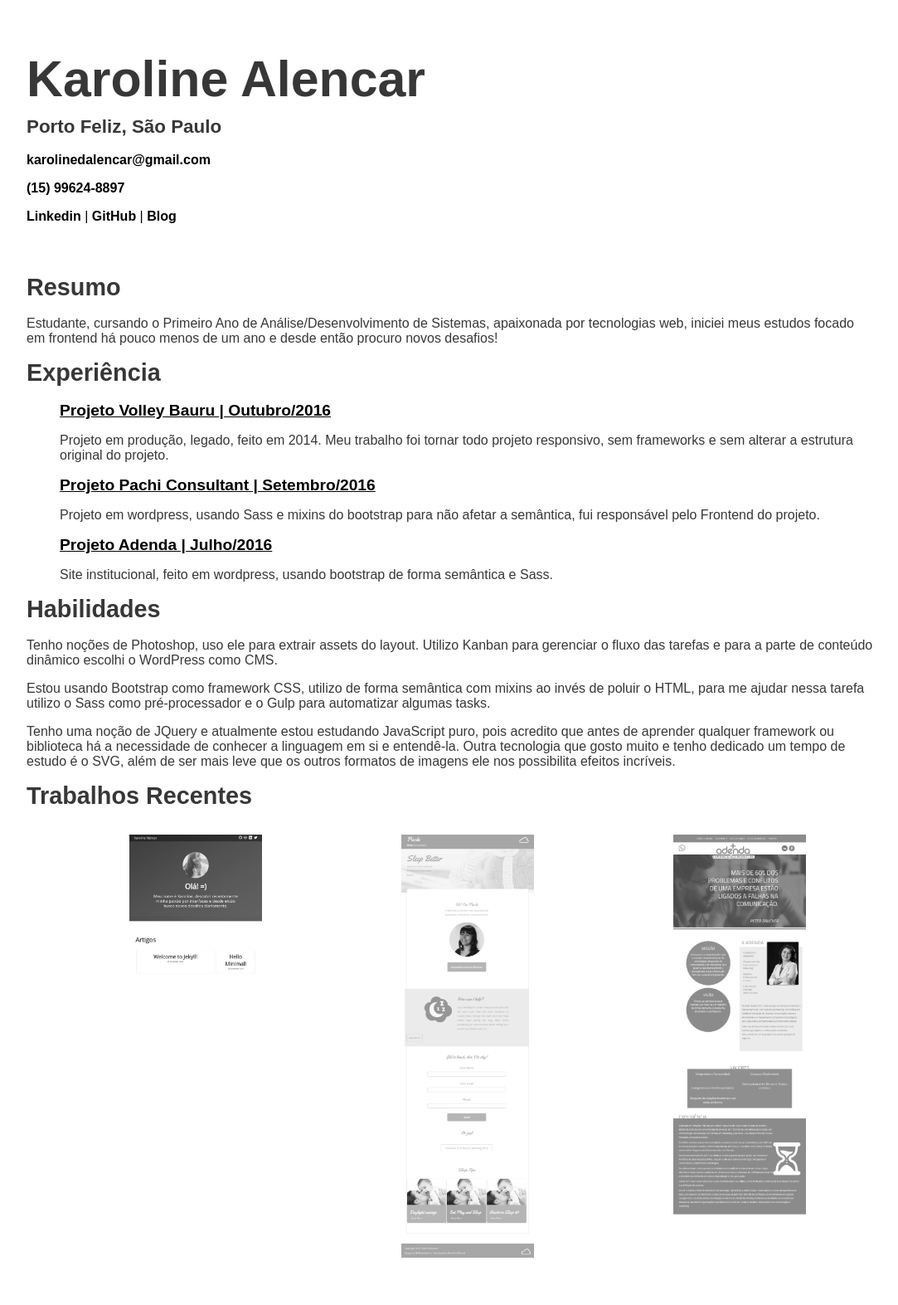
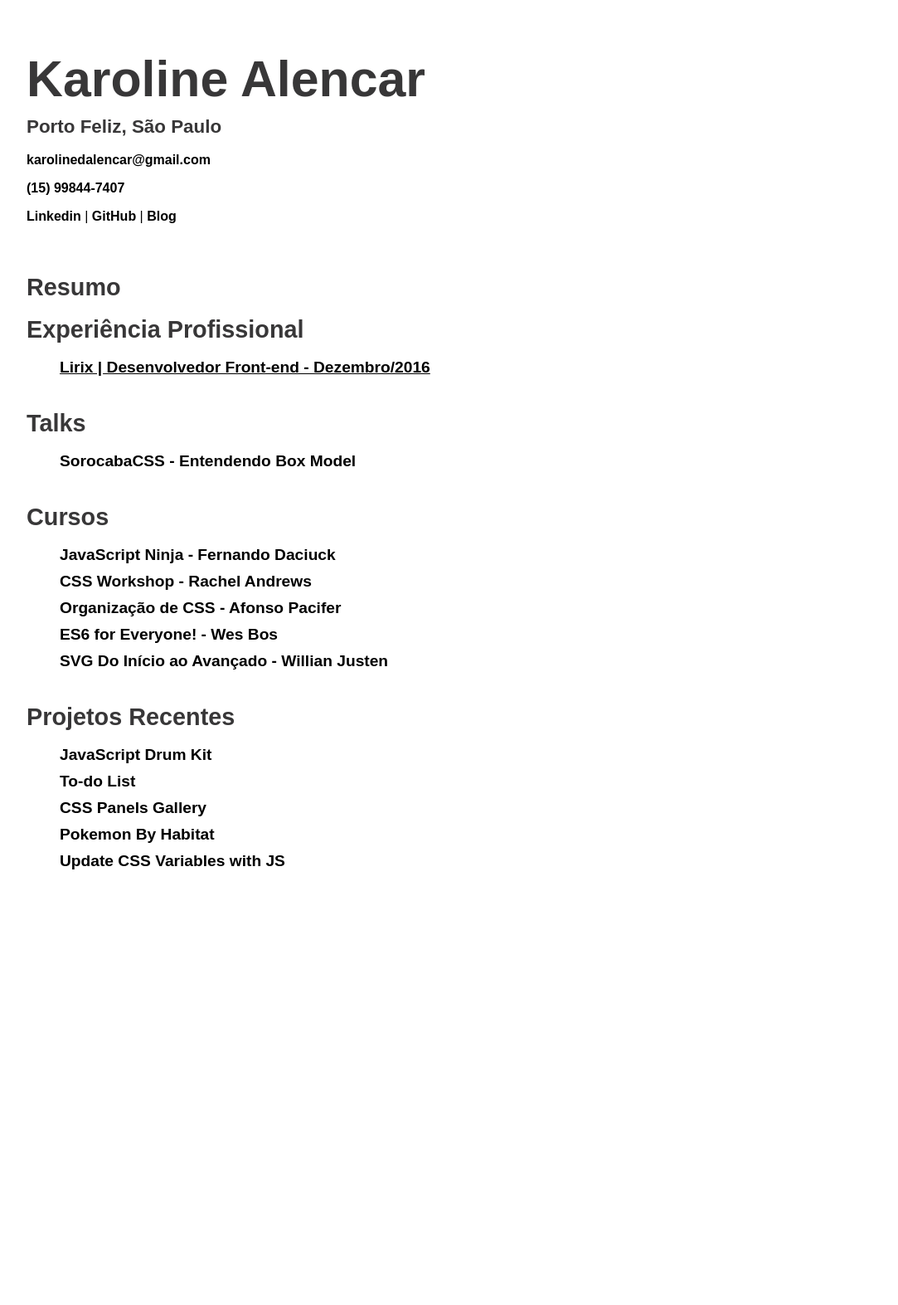
Before and after one commit to karolinedealencar/karolinedealencar.com.br, a Jekyll site: the page cv.html, which Jekyll copies as it is, in a window 1280 px wide. Shown: the whole page at 83% size, without its empty margins (96-1179 px from the left). Built offline with Jekyll 4.4.1, drawn with Linux system fonts in a browser that asks for light colours; after the commit the page ends 1089 px from its top, so only the background shows below that.

Commit message:
Update cv.html
updating cv

```diff
--- a/cv.html
+++ b/cv.html
@@ -65,6 +65,10 @@
     font-weight: bold;
   }
 
+  section {
+    margin-bottom: 40px;
+  }
+
   ul {
     list-style: none;
   }
@@ -73,9 +77,9 @@
     text-decoration: underline;
   }
 
-  .recents {
-    display: flex;
-    justify-content: space-around;
+  .recents li {
+    margin-bottom: 10px;
+    font-weight: lighter;
   }
 
   img {
@@ -115,7 +119,7 @@
           <h1>Karoline Alencar</h1>
           <h2>Porto Feliz, São Paulo</h2>
           <p>karolinedalencar@gmail.com</p>
-          <p>(15) 99624-8897</p>
+          <p>(15) 99844-7407</p>
           <a href="https://www.linkedin.com/in/karolinedealencar" target="_blank">Linkedin</a> |
           <a href="https://www.github.com/KarolinedeAlencar" target="_blank">GitHub</a> |
           <a href="https://karolinedealencar.github.io/" target="_blank">Blog</a>
@@ -125,15 +129,18 @@
         <article>
           <h3>Resumo</h3>
           <p>
-            Estudante, cursando o Primeiro Ano de Análise/Desenvolvimento de Sistemas,
-            apaixonada por tecnologias web, iniciei meus estudos focado em frontend
-            há pouco menos de um ano e desde então procuro novos desafios!
+
           </p>
         </article>
         <section>
-          <h3>Experiência</h3>
+          <h3>Experiência Profissional</h3>
           <ul>
             <li>
+              <a class="exp-link" href="https://www.lirix.com.br/" target="_blank">
+                Lirix | Desenvolvedor Front-end - Dezembro/2016
+              </a>
+            </li>
+            <!-- <li>
               <a class="exp-link" href="http://www.voleibauru.com.br/" target="_blank">
                 Projeto Volley Bauru | Outubro/2016
               </a>
@@ -159,10 +166,10 @@
               <p>
                 Site institucional, feito em wordpress, usando bootstrap de forma semântica e Sass.
               </p>
-            </li>
+            </li> -->
           </ul>
         </section>
-        <section>
+        <!-- <section>
           <h3>Habilidades</h3>
           <p>
             Tenho noções de Photoshop, uso ele para extrair assets do layout.
@@ -180,24 +187,73 @@
             tempo de estudo é o SVG, além de ser mais leve que os outros formatos de imagens ele
             nos possibilita efeitos incríveis.
           </p>
+        </section> -->
+        <section>
+          <h3>Talks</h3>
+          <ul>
+            <li>
+              <a href="https://www.slideshare.net/KarolineAlencar/talk-sorocabacss-entendendo-box-model" target="_blank">
+                SorocabaCSS - Entendendo Box Model
+              </a>
+            </li>
+          </ul>
         </section>
         <section>
-          <h3>Trabalhos Recentes</h3>
+          <h3>Cursos</h3>
           <ul class="recents">
             <li>
-              <a href="https://karolinedealencar.github.io/" target="_blank">
-                <img src="img/projeto-blogpessoal.png" alt="">
+              <a href="https://karolinedealencar.github.io/JS-drum-kit/" target="_blank">
+                JavaScript Ninja - Fernando Daciuck
               </a>
             </li>
             <li>
-              <a href="http://www.pachiconsultant.com/" target="_blank">
-                <img src="img/projeto-pachi.png" alt="">
+              <a href="https://thecssworkshop.com/" target="_blank">
+                CSS Workshop - Rachel Andrews
               </a>
-
             </li>
             <li>
-              <a href="http://www.adenda.com.br" target="_blank">
-                <img src="img/projeto-adenda.png" alt="">
+              <a href="https://csshortcut.github.io/" target="_blank">
+                Organização de CSS - Afonso Pacifer
+              </a>
+            </li>
+            <li>
+              <a href="https://es6.io/" target="_blank">
+                ES6 for Everyone! - Wes Bos
+              </a>
+            </li>
+            <li>
+              <a href="https://www.udemy.com/aprendendo-svg-do-inicio-ao-avancado/?couponCode=SEGUIDORFIEL" target="_blank">
+                SVG Do Início ao Avançado - Willian Justen
+              </a>
+            </li>
+          </ul>
+        </section>
+        <section>
+          <h3>Projetos Recentes</h3>
+          <ul class="recents">
+            <li>
+              <a href="https://karolinedealencar.github.io/JS-drum-kit/" target="_blank">
+                JavaScript Drum Kit
+              </a>
+            </li>
+            <li>
+              <a href="https://karolinedealencar.github.io/to-do-list/" target="_blank">
+                To-do List
+              </a>
+            </li>
+            <li>
+              <a href="https://karolinedealencar.github.io/flex-panels-gallery/" target="_blank">
+                CSS Panels Gallery
+              </a>
+            </li>
+            <li>
+              <a href="https://karolinedealencar.github.io/pokemon-by-habitat/" target="_blank">
+                Pokemon By Habitat
+              </a>
+            </li>
+            <li>
+              <a href="https://karolinedealencar.github.io/css-var-and-js/" target="_blank">
+                Update CSS Variables with JS
               </a>
             </li>
           </ul>
```
